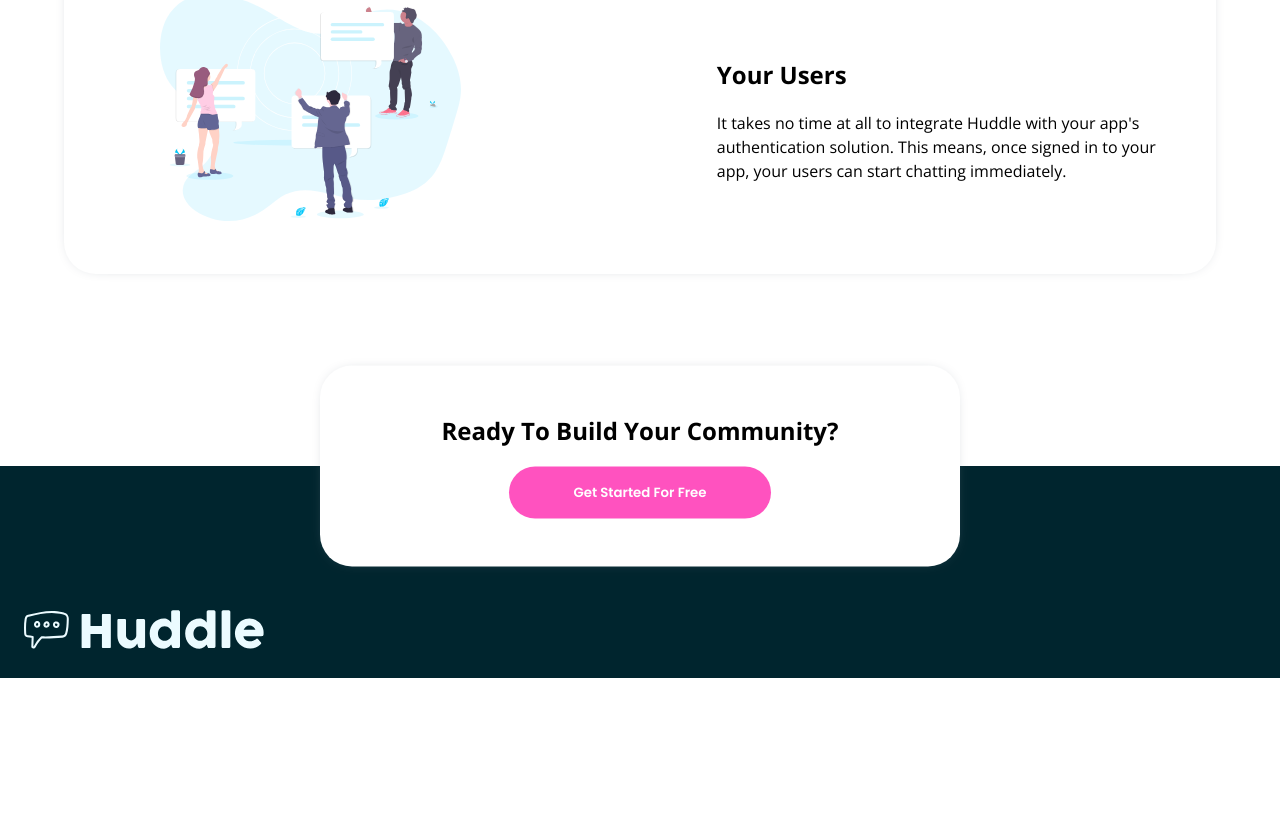
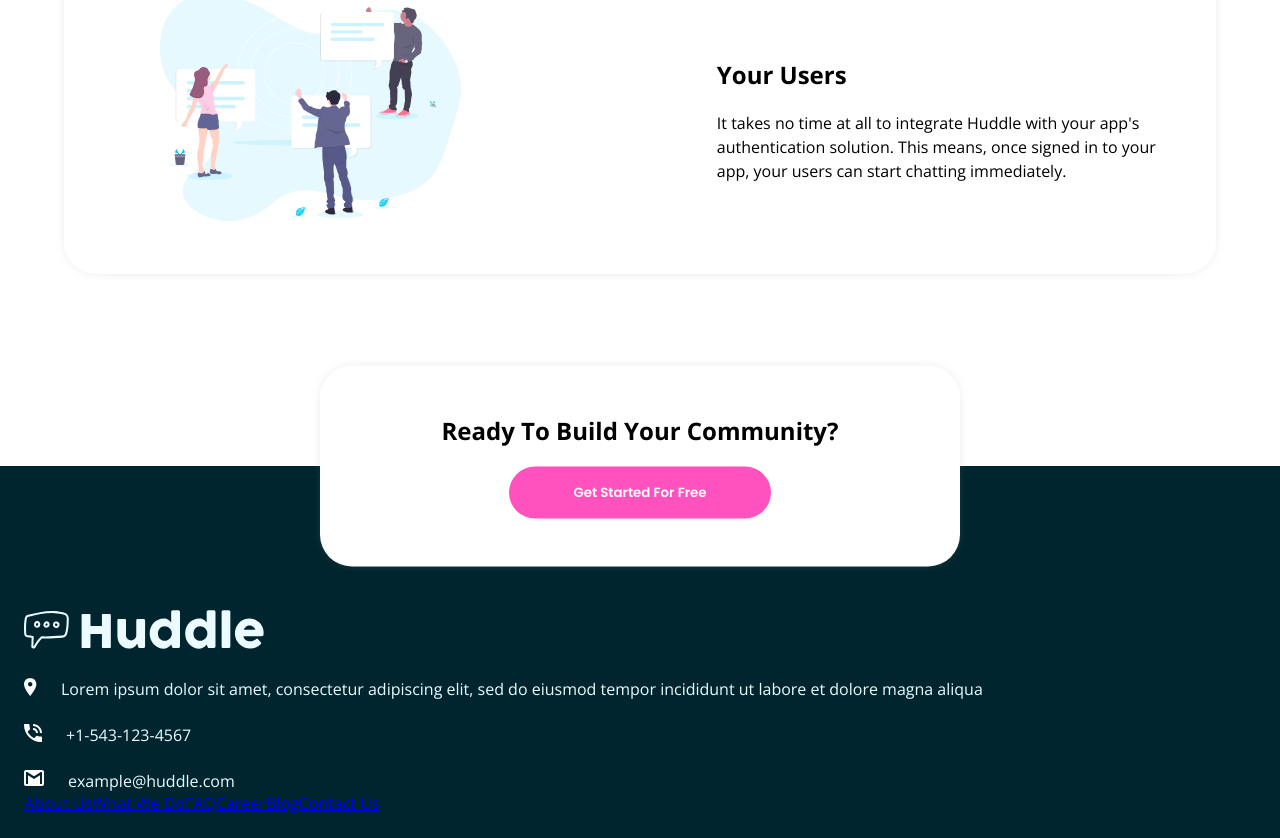
Before and after one commit to huyphan2210/huddle-lading-page, a React (Vite) app: page / in a window 1280 px wide. Shown: the part 1580-2418 px from the top of the page. Before the commit the page ends 2258 px from the top, so only its background shows below. Built offline with nearby package versions, Linux system fonts and the light colour scheme.

Commit message:
Style + add content & navigation for footer

```diff
--- a/src/layout/Footer/Footer.scss
+++ b/src/layout/Footer/Footer.scss
@@ -1,5 +1,21 @@
-footer {
+.footer {
   background-color: var(--dark-cyan);
   padding: 9rem 1.5rem 1.5rem;
   color: var(--pale-cyan);
+
+  &__content {
+    margin-top: 1.5rem;
+    &__info {
+      display: grid;
+      gap: 1.5rem;
+
+      &__detail {
+        display: flex;
+        align-items: start;
+        gap: 1.5rem;
+      }
+    }
+  }
+
+  // &__c
 }
--- a/src/layout/Footer/Footer.tsx
+++ b/src/layout/Footer/Footer.tsx
@@ -1,14 +1,43 @@
 import { FC } from "react";
 import "./Footer.scss";
 import footerLogo from "../../assets/images/logo-cyan.svg";
+import locationImg from "../../assets/images/icon-location.svg";
+import phoneImg from "../../assets/images/icon-phone.svg";
+import emailImg from "../../assets/images/icon-email.svg";
 
 const Footer: FC = () => {
   return (
     <footer className="footer">
       <div className="footer__logo">
-        <img src={footerLogo} loading="lazy" title="Footer Logo"/>
+        <img src={footerLogo} loading="lazy" title="Footer Logo" />
       </div>
-      <div className="footer__content"></div>
+      <div className="footer__content">
+        <div className="footer__content__info">
+          <div className="footer__content__info__detail">
+            <img src={locationImg} loading="lazy" title="Location" />
+            <text>
+              Lorem ipsum dolor sit amet, consectetur adipiscing elit, sed do
+              eiusmod tempor incididunt ut labore et dolore magna aliqua
+            </text>
+          </div>
+          <div className="footer__content__info__detail">
+            <img src={phoneImg} loading="lazy" title="Location" />
+            <text>+1-543-123-4567</text>
+          </div>
+          <div className="footer__content__info__detail">
+            <img src={emailImg} loading="lazy" title="Location" />
+            <text>example@huddle.com</text>
+          </div>
+        </div>
+        <div className="footer__content__navigation">
+          <a href="/">About Us</a>
+          <a href="/">What We Do</a>
+          <a href="/">FAQ</a>
+          <a href="/">Career</a>
+          <a href="/">Blog</a>
+          <a href="/">Contact Us</a>
+        </div>
+      </div>
       <div className="footer__copyright"></div>
     </footer>
   );
```
